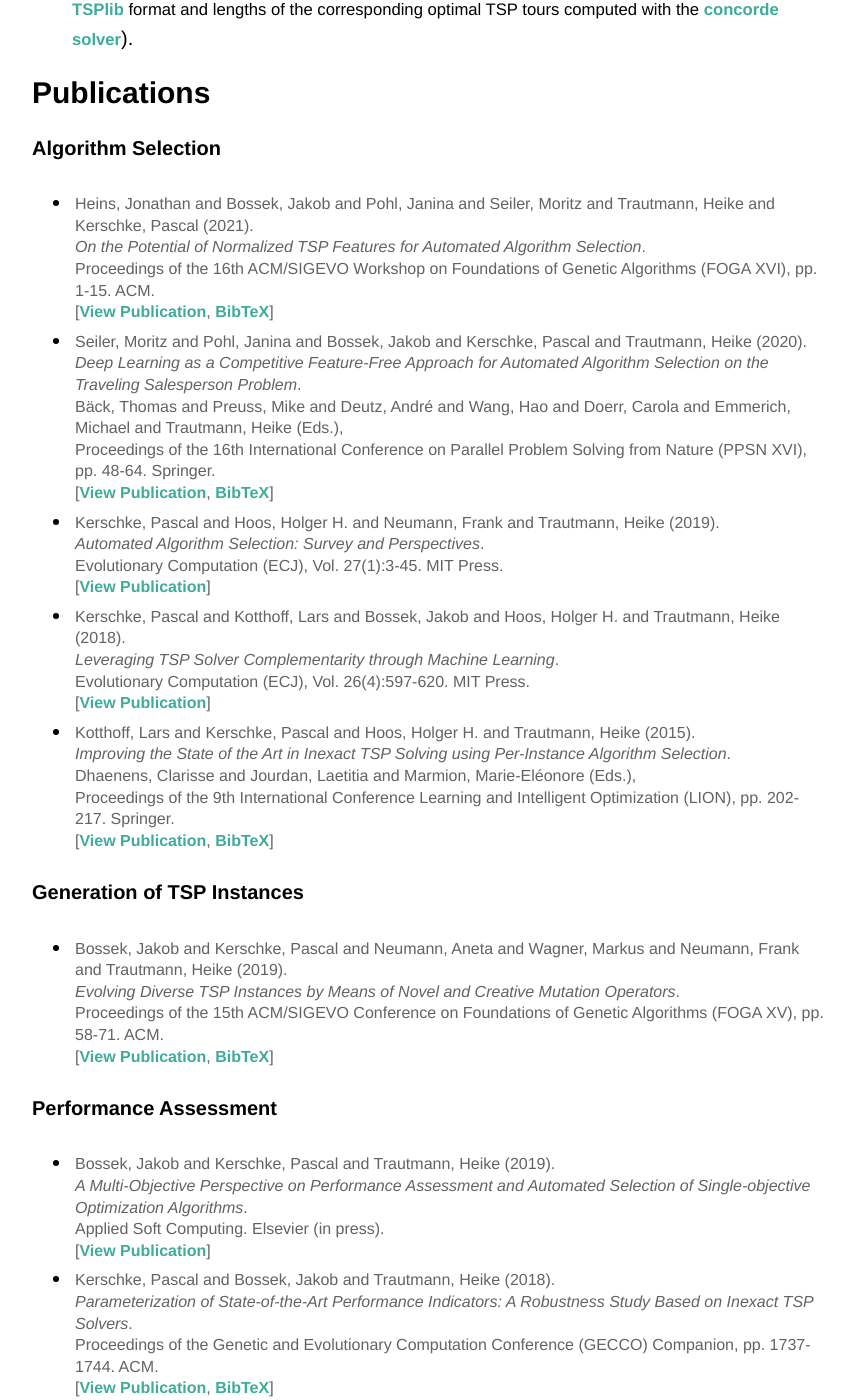
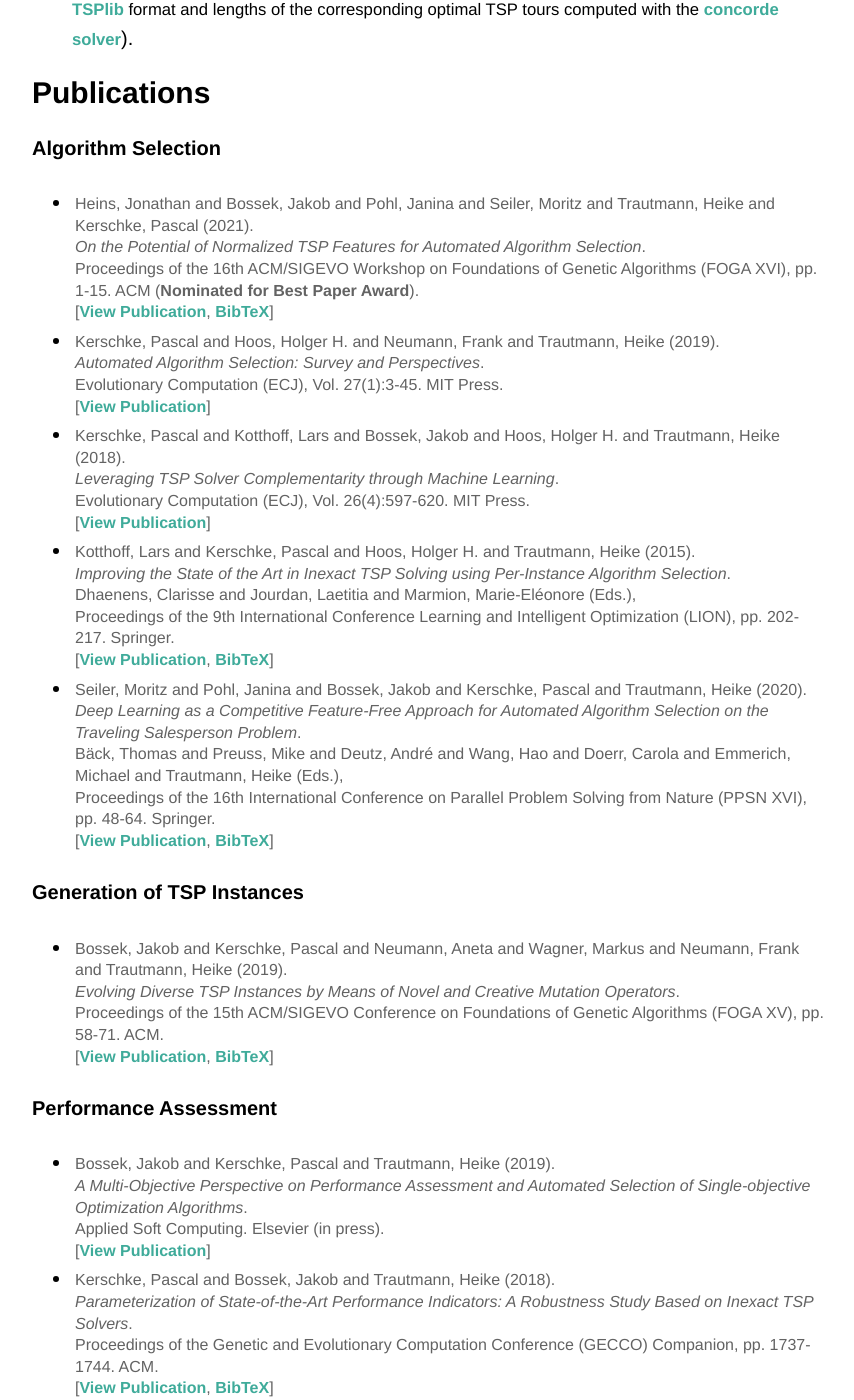
Before and after one commit to tspalgsel/tspalgsel.github.io, a Jekyll site: the page built from index.html, in a window 1280 px wide and 1400 px high, scrolled down 2998 px. Shown: the whole window, without its empty margins (208-1062 px from the left). Built offline with Jekyll 4.4.1, drawn with Linux system fonts in a browser that asks for light colours; some of the changed lines change nothing that is shown.

Commit message:
updated paper order and added remark about best paper nomination

```diff
--- a/index.html
+++ b/index.html
@@ -120,13 +120,8 @@ In the following we provide data used in our <a href="#publications" alt="jump t
 <ul>
   <li><p class="publication">Heins, Jonathan and Bossek, Jakob and Pohl, Janina and Seiler, Moritz and Trautmann, Heike and Kerschke, Pascal (2021).<br>
     <em>On the Potential of Normalized TSP Features for Automated Algorithm Selection</em>.<br>
-    Proceedings of the 16th ACM/SIGEVO Workshop on Foundations of Genetic Algorithms (FOGA XVI), pp. 1-15. ACM.<br>
+    Proceedings of the 16th ACM/SIGEVO Workshop on Foundations of Genetic Algorithms (FOGA XVI), pp. 1-15. ACM (<b>Nominated for Best Paper Award</b>).<br>
     [<a href="https://dl.acm.org/citation.cfm?doid=3450218.3477308" alt="View Publication">View Publication</a>, <a href="https://dl.acm.org/downformats.cfm?id=3477308&parent_id=3450218&expformat=bibtex" alt="BibTeX">BibTeX</a>]</p></li>
-  <li><p class="publication">Seiler, Moritz and Pohl, Janina and Bossek, Jakob and Kerschke, Pascal and Trautmann, Heike (2020).<br>
-    <em>Deep Learning as a Competitive Feature-Free Approach for Automated Algorithm Selection on the Traveling Salesperson Problem</em>.<br>
-    B&auml;ck, Thomas and Preuss, Mike and Deutz, Andr&eacute; and Wang, Hao and Doerr, Carola and Emmerich, Michael and Trautmann, Heike (Eds.),<br>
-    Proceedings of the 16th International Conference on Parallel Problem Solving from Nature (PPSN XVI), pp. 48-64. Springer.<br>
-    [<a href="https://link.springer.com/chapter/10.1007/978-3-030-58112-1_4" alt="View Publication">View Publication</a>, <a href="https://citation-needed.springer.com/v2/references/10.1007/978-3-030-58112-1_4?format=bibtex&flavour=citation" alt="BibTeX">BibTeX</a>]</p></li>
   <li><p class="publication">Kerschke, Pascal and Hoos, Holger H. and Neumann, Frank and Trautmann, Heike (2019).<br>
     <em>Automated Algorithm Selection: Survey and Perspectives</em>.<br>
     Evolutionary Computation (ECJ), Vol. 27(1):3-45. MIT Press.<br>
@@ -140,6 +135,11 @@ In the following we provide data used in our <a href="#publications" alt="jump t
     Dhaenens, Clarisse and Jourdan, Laetitia and Marmion, Marie-El&eacute;onore (Eds.),<br>
     Proceedings of the 9th International Conference Learning and Intelligent Optimization (LION), pp. 202-217. Springer.<br>
     [<a href="https://link.springer.com/chapter/10.1007/978-3-319-19084-6_18" alt="View Publication">View Publication</a>, <a href="https://citation-needed.springer.com/v2/references/10.1007/978-3-319-19084-6_18?format=bibtex&flavour=citation" alt="BibTeX">BibTeX</a>]</p></li>
+  <li><p class="publication">Seiler, Moritz and Pohl, Janina and Bossek, Jakob and Kerschke, Pascal and Trautmann, Heike (2020).<br>
+    <em>Deep Learning as a Competitive Feature-Free Approach for Automated Algorithm Selection on the Traveling Salesperson Problem</em>.<br>
+    B&auml;ck, Thomas and Preuss, Mike and Deutz, Andr&eacute; and Wang, Hao and Doerr, Carola and Emmerich, Michael and Trautmann, Heike (Eds.),<br>
+    Proceedings of the 16th International Conference on Parallel Problem Solving from Nature (PPSN XVI), pp. 48-64. Springer.<br>
+    [<a href="https://link.springer.com/chapter/10.1007/978-3-030-58112-1_4" alt="View Publication">View Publication</a>, <a href="https://citation-needed.springer.com/v2/references/10.1007/978-3-030-58112-1_4?format=bibtex&flavour=citation" alt="BibTeX">BibTeX</a>]</p></li>
 </ul>
 
 <h4>Generation of TSP Instances</h4>
```
